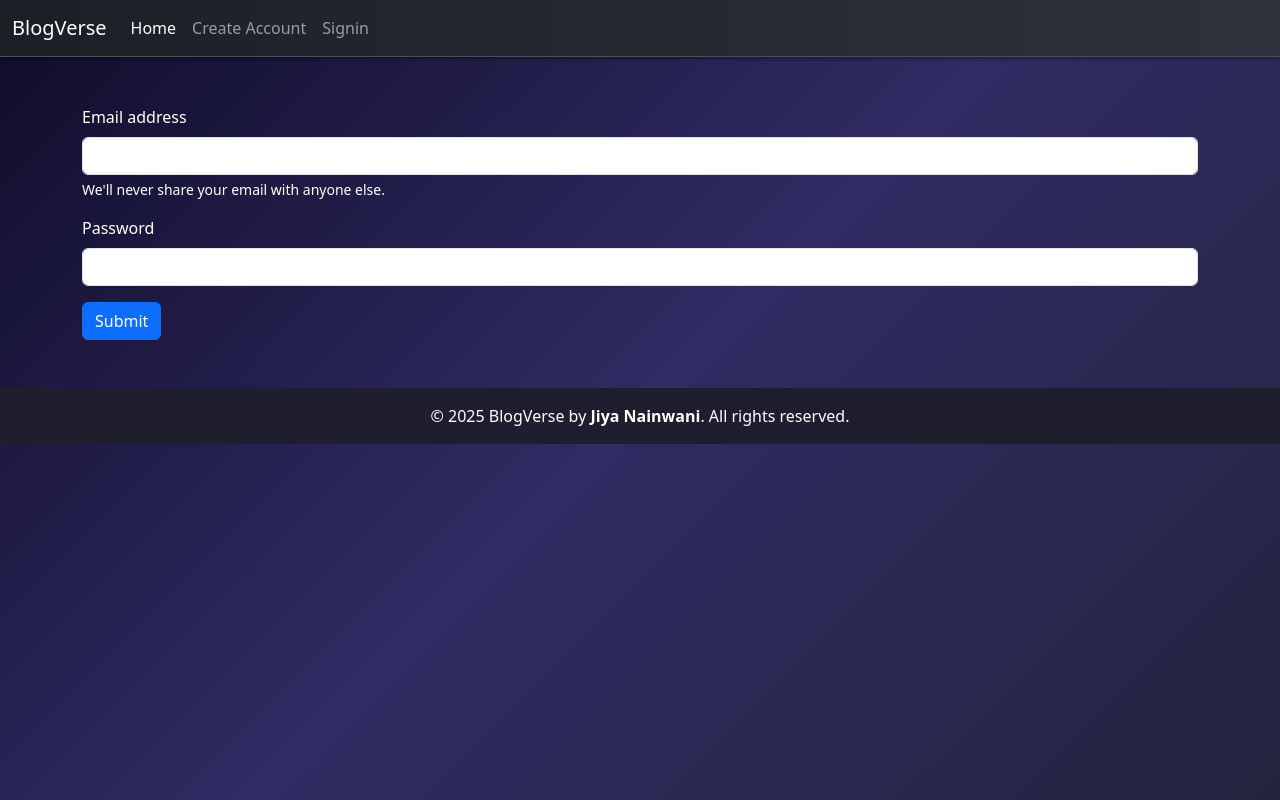
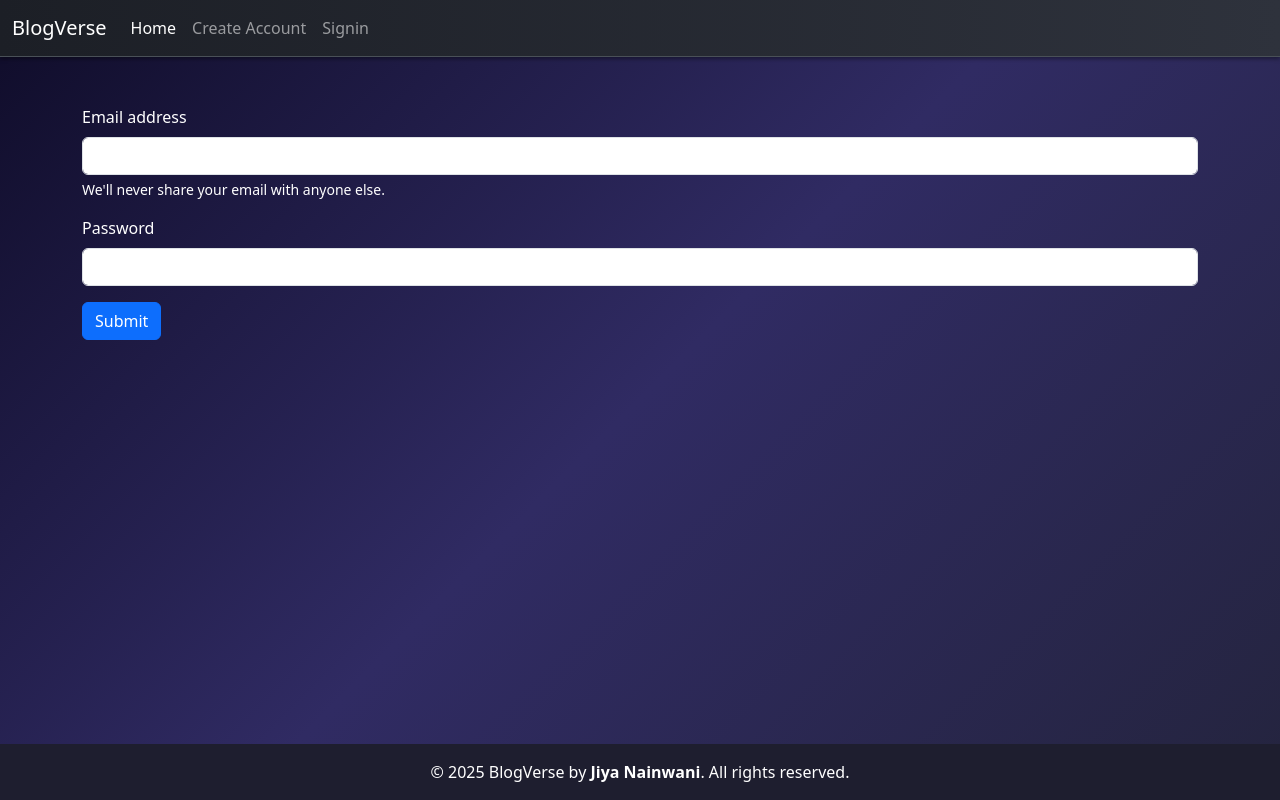
Before and after one commit to Jiyanainwani/BlogVerse, a Node server app: page /user/signin in a window 1280 px wide. Run offline with Node 20, Linux system fonts and the light colour scheme; some libraries are stand-ins or nearby versions.

Commit message:
Update signin.ejs

```diff
--- a/views/signin.ejs
+++ b/views/signin.ejs
@@ -3,10 +3,17 @@
   <head>
     <%- include('./partials/head') %>
     <title>Signin</title>
+    <link
+      href="https://cdn.jsdelivr.net/npm/bootstrap@5.3.6/dist/css/bootstrap.min.css"
+      rel="stylesheet"
+      integrity="sha384-4Q6Gf2aSP4eDXB8Miphtr37CMZZQ5oXLH2yaXMJ2w8e2ZtHTl7GptT4jmndRuHDT"
+      crossorigin="anonymous"
+    />
+    <meta charset="UTF-8" />
+    <meta name="viewport" content="width=device-width, initial-scale=1.0" />
     <style>
       body {
         background: linear-gradient(135deg, #0f0c29, #302b63, #24243e);
-        min-height: 100vh;
         margin: 0;
         color: white;
       }
@@ -15,9 +22,10 @@
       }
     </style>
   </head>
-  <body>
+  <body class="d-flex flex-column min-vh-100">
     <%- include('./partials/nav') %>
 
+    <main class="flex-fill">
       <div class="container mt-5">
         <form action="/user/signin" method="post">
           <div class="mb-3">
@@ -46,10 +54,9 @@
           <button type="submit" class="btn btn-primary">Submit</button>
         </form>
       </div>
-    <footer
-      class="mt-5 py-3 text-center text-white"
-      style="background-color: #1e1e2f"
-    >
+    </main>
+
+    <footer class="py-3 text-center text-white" style="background-color: #1e1e2f">
       <div class="container">
         &copy; <%= new Date().getFullYear() %> BlogVerse by
         <strong>Jiya Nainwani</strong>. All rights reserved.
```
Lines whose indentation alone changed are shown as unchanged.
